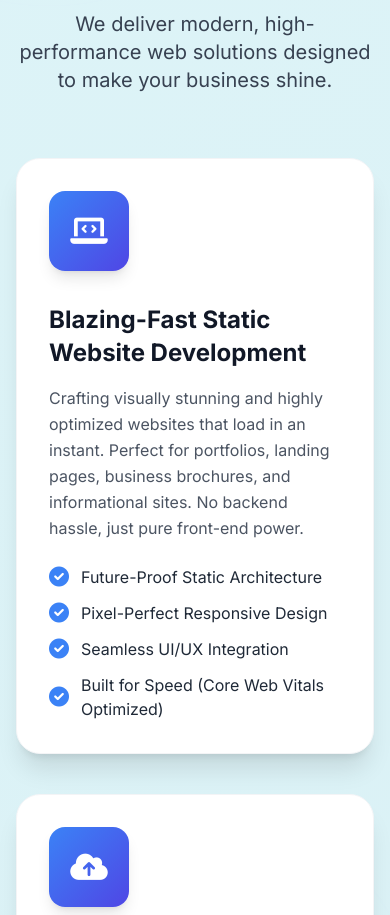
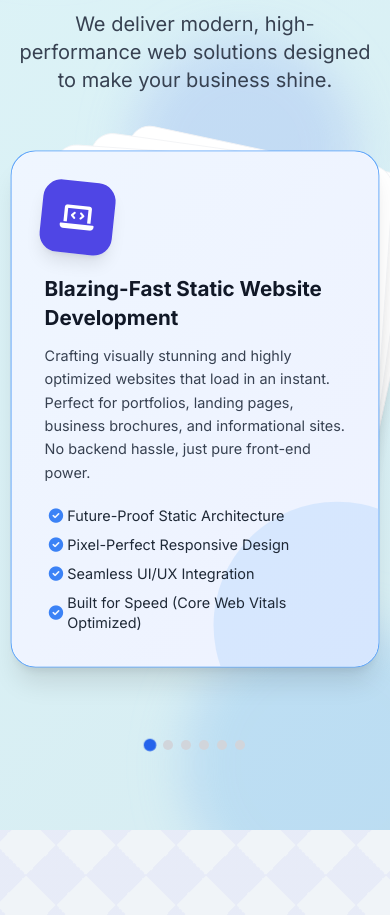
Before and after one commit to BuvaneshPandiyan/SiteOra-1, a React (Create React App) app: page / in a window 390 px wide. Shown: the part 1780-2695 px from the top of the page. Built offline with nearby package versions, Linux system fonts and the light colour scheme.

Commit message:
Update Services.js

```diff
--- a/src/components/Services.js
+++ b/src/components/Services.js
@@ -14,25 +14,25 @@ function Services() {
       ],
     },
     {
-      icon: "fas fa-cloud-upload-alt",
-      title: "FREE Hosting with Netlify/Vercel (Subdomain)",
-      description: "Your website gets deployed on industry-leading platforms like Netlify or Vercel's generous free tiers. This means **zero hosting fees forever**! Your site will live on a reliable, blazing-fast global network, accessible via a subdomain(e.g.,`yourproject.netlify.app` or `yourproject.vercel.app`).",
+      icon: "fas fa-globe-asia",
+      title: "Domain & Hosting Package",
+      description: "Secure your professional online identity with a custom domain name, free for the first year. We provide a complimentary SSL certificate for security and leverage powerful platforms that eliminate monthly hosting fees.",
       features: [
-        "Zero Monthly Hosting Costs",
-        "Automatic SSL/HTTPS Security",
-        "Global Content Delivery Network (CDN)",
-        "Continuous Deployment from Git",
+        "Free Custom Domain (1st Year)",
+        "Free SSL/HTTPS Security",
+        "Zero Monthly Hosting Fees",
+        "High-Performance Global CDN",
       ],
     },
     {
-      icon: "fas fa-wallet",
-      title: "Transparent One-Time Payment",
-      description: "Get your complete, professional website with a simple, upfront **one-time payment**. No hidden fees, no recurring subscriptions from us for the development work. This covers design, development, and initial setup.",
+      icon: "fas fa-hand-holding-usd",
+      title: "Annual Maintenance & SEO",
+      description: "After the initial development, an annual fee of ₹4000 covers your domain renewal and ongoing maintenance. This also includes expert SEO to ensure your website ranks high on search engines, making it easily discoverable by your audience.",
       features: [
-        "Clear, Upfront Pricing",
-        "No Recurring Development Fees",
-        "Exceptional Value for Static Sites",
-        "Focus on Your Business, Not Bills",
+        "Annual Fee: ₹4000",
+        "Custom Domain Renewal Included",
+        "Top-Tier SEO Optimization",
+        "Ongoing Website Maintenance",
       ],
     },
     {
@@ -72,6 +72,12 @@ function Services() {
 
   // State to track if the component has been scrolled into view
   const [inView, setInView] = useState(false);
+  // State for the active card index in the mobile stack
+  const [activeIndex, setActiveIndex] = useState(0);
+  // State for swipe gestures
+  const [touchStartX, setTouchStartX] = useState(null);
+  const [dragOffset, setDragOffset] = useState(0);
+
 
   useEffect(() => {
     const handleScroll = () => {
@@ -81,8 +87,6 @@ function Services() {
         // Trigger animation when the section is 70% in view
         if (rect.top < window.innerHeight * 0.7 && rect.bottom > 0) {
           setInView(true);
-        } else {
-          setInView(false); // Reset if scrolled out of view
         }
       }
     };
@@ -95,11 +99,39 @@ function Services() {
     };
   }, []);
 
+  // --- Swipe Handlers for Mobile ---
+  const handleTouchStart = (e) => {
+    setTouchStartX(e.targetTouches[0].clientX);
+  };
+
+  const handleTouchMove = (e) => {
+    if (touchStartX === null) return;
+    const currentX = e.targetTouches[0].clientX;
+    setDragOffset(currentX - touchStartX);
+  };
+
+  const handleTouchEnd = () => {
+    const minSwipeDistance = 75; // Minimum pixels for a swipe
+
+    if (dragOffset > minSwipeDistance) {
+      // Swiped right (previous card), loops to the end
+      setActiveIndex((prevIndex) => (prevIndex - 1 + servicesData.length) % servicesData.length);
+    } else if (dragOffset < -minSwipeDistance) {
+      // Swiped left (next card), loops to the start
+      setActiveIndex((prevIndex) => (prevIndex + 1) % servicesData.length);
+    }
+
+    // Reset drag state
+    setTouchStartX(null);
+    setDragOffset(0);
+  };
+
+
   return (
     <>
       {/* Ensure Animate.css and Font Awesome are linked in your public/index.html or equivalent:
           <link rel="stylesheet" href="https://cdnjs.cloudflare.com/ajax/libs/animate.css/4.1.1/animate.min.css"/>
-          <link rel="stylesheet" href="https://cdnjs.cloudflare.com/ajax/libs/font-awesome/5.15.4/css/all.min.css" xintegrity="sha512-1ycn6IcaQQ40/MKBW2W4Rhis/DbILU74C1vSrLJxCq57o941Ym01SwNsOMqvEbMoFmJAyDG0f/z0+G+s/vHwWw==" crossorigin="anonymous" referrerpolicy="no-referrer" />
+          <link rel="stylesheet" href="https://cdnjs.cloudflare.com/ajax/libs/font-awesome/5.15.4/css/all.min.css" />
       */}
       <section
         id="services-section"
@@ -136,7 +168,8 @@ function Services() {
             </p>
           </div>
 
-          <div className="grid grid-cols-1 md:grid-cols-2 lg:grid-cols-3 gap-10">
+          {/* --- Desktop Grid View --- */}
+          <div className="hidden md:grid grid-cols-1 md:grid-cols-2 lg:grid-cols-3 gap-10">
             {servicesData.map((service, index) => (
               <div
                 key={index}
@@ -146,38 +179,35 @@ function Services() {
                   animate__animated ${inView ? 'animate__fadeInUp' : 'opacity-0'} motion-reduce:animate-none`}
                 style={{ animationDelay: inView ? `${0.15 * index + 0.5}s` : '0s' }} // Staggered animation
               >
-                {/* Animated background circle on hover */}
                 <div className="absolute inset-0 bg-gradient-to-br from-blue-50 to-indigo-50 opacity-0 group-hover:opacity-100 transition-opacity duration-500 rounded-3xl -z-10"></div>
                 <div className="absolute -bottom-10 -right-10 w-40 h-40 bg-blue-200 rounded-full opacity-0 group-hover:opacity-50 transition-all duration-500 ease-in-out group-hover:scale-150 -z-10"></div>
-
-
                 <div
                   className={`w-20 h-20 rounded-2xl flex items-center justify-center text-white text-3xl mb-8 shadow-lg
                     bg-gradient-to-br from-blue-500 to-indigo-600 transition-all duration-300 ease-in-out
                     group-hover:rotate-6 group-hover:scale-110 group-hover:from-indigo-600 group-hover:to-blue-600
                     motion-safe:animate-float motion-reduce:animate-none`}
-                  style={{ animationDuration: '3s', animationDelay: `${0.1 * index}s` }} // Adjust float speed and stagger
+                  style={{ animationDuration: '3s', animationDelay: `${0.1 * index}s` }}
                 >
                   <i className={service.icon}></i>
                 </div>
                 <h3
                   className={`text-2xl font-extrabold text-gray-900 mb-4 leading-snug group-hover:text-blue-700 transition-colors duration-300
                     animate__animated ${inView ? 'animate__bounceIn' : 'opacity-0'} motion-safe:animate-text-jiggle motion-reduce:animate-none`}
-                  style={{ animationDelay: inView ? `${0.15 * index + 0.8}s` : '0s' }} // Staggered delay for title
+                  style={{ animationDelay: inView ? `${0.15 * index + 0.8}s` : '0s' }}
                 >
                   {service.title}
                 </h3>
                 <p
                   className={`text-gray-700 mb-6 leading-relaxed text-opacity-90 tracking-normal
                     animate__animated ${inView ? 'animate__fadeInLeft' : 'opacity-0'} motion-safe:animate-text-breathe motion-reduce:animate-none`}
-                  style={{ animationDelay: inView ? `${0.15 * index + 1.0}s` : '0s' }} // Staggered delay for description
+                  style={{ animationDelay: inView ? `${0.15 * index + 1.0}s` : '0s' }}
                 >
                   {service.description}
                 </p>
                 <ul
                   className={`space-y-3
                     animate__animated ${inView ? 'animate__fadeInUp' : 'opacity-0'} motion-reduce:animate-none`}
-                  style={{ animationDelay: inView ? `${0.15 * index + 1.2}s` : '0s' }} // Staggered delay for features
+                  style={{ animationDelay: inView ? `${0.15 * index + 1.2}s` : '0s' }}
                 >
                   {service.features.map((feature, idx) => (
                     <li key={idx} className="flex items-center text-gray-800">
@@ -192,6 +222,96 @@ function Services() {
               </div>
             ))}
           </div>
+
+          {/* --- Mobile Stacked Card View with Swipe --- */}
+          <div className="md:hidden">
+            <div
+              className="relative h-[550px] mt-8 card-stack-container"
+              onTouchStart={handleTouchStart}
+              onTouchMove={handleTouchMove}
+              onTouchEnd={handleTouchEnd}
+            >
+              {servicesData.map((service, index) => {
+                const isTopCard = index === activeIndex;
+                const stackPosition = index - activeIndex;
+
+                let style = {
+                  zIndex: servicesData.length - index,
+                  transition: 'all 0.4s ease-out',
+                };
+
+                if (stackPosition < 0) {
+                  // Cards that have been swiped away
+                  style.transform = 'translateX(-120%) rotate(-15deg)';
+                  style.opacity = 0;
+                } else if (isTopCard) {
+                  // The current card being swiped, with hover-like animations applied
+                  style.transform = `translateX(${dragOffset}px) rotate(${dragOffset / 20}deg) scale(1.03)`;
+                  if (touchStartX !== null) {
+                    style.transition = 'none'; // Instant feedback while dragging
+                  }
+                } else {
+                  // Cards in the stack behind, fanned out
+                  style.transform = `translateX(${stackPosition * 15}px) translateY(${stackPosition * -15}px) rotate(${stackPosition * 4}deg) scale(${1 - stackPosition * 0.05})`;
+                  style.opacity = stackPosition > 3 ? 0 : 1; // Hide cards more than 3 deep
+                  style.visibility = stackPosition > 3 ? 'hidden' : 'visible';
+                }
+
+                return (
+                  <div
+                    key={index}
+                    className={`absolute inset-x-0 top-0 bg-white rounded-3xl shadow-xl border p-8 overflow-hidden transition-all duration-500
+                      ${isTopCard ? 'border-blue-400 shadow-2xl' : 'border-gray-100'}
+                    `}
+                    style={style}
+                  >
+                    {/* Animated background elements, visible only on the active card */}
+                    <div className={`absolute inset-0 bg-gradient-to-br from-blue-50 to-indigo-50 transition-opacity duration-500 rounded-3xl -z-10 ${isTopCard ? 'opacity-100' : 'opacity-0'}`}></div>
+                    <div className={`absolute -bottom-10 -right-10 w-40 h-40 bg-blue-200 rounded-full transition-all duration-500 ease-in-out -z-10 ${isTopCard ? 'opacity-50 scale-150' : 'opacity-0'}`}></div>
+
+                    <div
+                      className={`w-16 h-16 rounded-2xl flex items-center justify-center text-white text-2xl mb-6 shadow-lg bg-gradient-to-br from-blue-500 to-indigo-600 transition-all duration-300 ease-in-out
+                        ${isTopCard ? 'rotate-6 scale-110 from-indigo-600 to-blue-600' : ''}
+                      `}
+                    >
+                      <i className={service.icon}></i>
+                    </div>
+                    <h3 className={`text-xl font-extrabold text-gray-900 mb-3 leading-snug transition-colors duration-300
+                      ${isTopCard ? 'text-blue-700' : ''}
+                    `}>
+                      {service.title}
+                    </h3>
+                    <p className="text-gray-700 mb-5 leading-relaxed text-sm">
+                      {service.description}
+                    </p>
+                    <ul className="space-y-2">
+                      {service.features.map((feature, idx) => (
+                        <li key={idx} className="flex items-center text-gray-800 text-sm">
+                          <i
+                            className={`fas fa-check-circle text-blue-500 mr-2 transition-transform duration-200 ease-in-out
+                              ${isTopCard ? 'translate-x-1' : ''}
+                            `}
+                          ></i>
+                          <span>{feature}</span>
+                        </li>
+                      ))}
+                    </ul>
+                  </div>
+                );
+              })}
+            </div>
+            {/* Dot indicators for mobile stack */}
+            <div className="flex justify-center items-center mt-8 space-x-2">
+                {servicesData.map((_, index) => (
+                    <div
+                        key={index}
+                        className={`w-2.5 h-2.5 rounded-full transition-all duration-300 ${
+                            activeIndex === index ? 'bg-blue-600 scale-125' : 'bg-gray-300'
+                        }`}
+                    ></div>
+                ))}
+            </div>
+          </div>
         </div>
       </section>
 
@@ -199,165 +319,66 @@ function Services() {
       <style jsx>{`
         /* --- General Animations --- */
         @keyframes pulseBackground {
-          0% {
-            background-position: 0% 50%;
-          }
-          50% {
-            background-position: 100% 50%;
-          }
-          100% {
-            background-position: 0% 50%;
-          }
+          0% { background-position: 0% 50%; }
+          50% { background-position: 100% 50%; }
+          100% { background-position: 0% 50%; }
         }
-
         @keyframes float {
-          0%, 100% {
-            transform: translateY(0px) rotate(0deg);
-          }
-          50% {
-            transform: translateY(-8px) rotate(2deg);
-          }
+          0%, 100% { transform: translateY(0px) rotate(0deg); }
+          50% { transform: translateY(-8px) rotate(2deg); }
         }
-
-        /* New continuous text animations */
         @keyframes text-float-subtle {
-          0%, 100% {
-            transform: translateY(0px);
-          }
-          50% {
-            transform: translateY(-2px);
-          }
+          0%, 100% { transform: translateY(0px); }
+          50% { transform: translateY(-2px); }
         }
-
         @keyframes text-wave {
-          0%, 100% {
-            transform: rotate(0deg);
-          }
-          25% {
-            transform: rotate(0.5deg);
-          }
-          75% {
-            transform: rotate(-0.5deg);
-          }
+          0%, 100% { transform: rotate(0deg); }
+          25% { transform: rotate(0.5deg); }
+          75% { transform: rotate(-0.5deg); }
         }
-
         @keyframes text-pulse {
-          0%, 100% {
-            transform: scale(1);
-            opacity: 1;
-          }
-          50% {
-            transform: scale(1.005);
-            opacity: 0.95;
-          }
+          0%, 100% { transform: scale(1); opacity: 1; }
+          50% { transform: scale(1.005); opacity: 0.95; }
         }
-
         @keyframes text-jiggle {
-          0%, 100% {
-            transform: translateX(0px) rotate(0deg);
-          }
-          25% {
-            transform: translateX(1px) rotate(0.2deg);
-          }
-          75% {
-            transform: translateX(-1px) rotate(-0.2deg);
-          }
+          0%, 100% { transform: translateX(0px) rotate(0deg); }
+          25% { transform: translateX(1px) rotate(0.2deg); }
+          75% { transform: translateX(-1px) rotate(-0.2deg); }
         }
-
         @keyframes text-breathe {
-          0%, 100% {
-            transform: scale(1);
-          }
-          50% {
-            transform: scale(1.002);
-          }
+          0%, 100% { transform: scale(1); }
+          50% { transform: scale(1.002); }
         }
-
         @keyframes checkmark-pulse {
-          0%, 100% {
-            transform: scale(1);
-          }
-          50% {
-            transform: scale(1.05);
-          }
+          0%, 100% { transform: scale(1); }
+          50% { transform: scale(1.05); }
         }
-
-        /* Animated Blobs */
         @keyframes blob {
-          0% {
-            transform: translate(0px, 0px) scale(1);
-          }
-          33% {
-            transform: translate(30px, -50px) scale(1.1);
-          }
-          66% {
-            transform: translate(-20px, 20px) scale(0.9);
-          }
-          100% {
-            transform: translate(0px, 0px) scale(1);
-          }
+          0% { transform: translate(0px, 0px) scale(1); }
+          33% { transform: translate(30px, -50px) scale(1.1); }
+          66% { transform: translate(-20px, 20px) scale(0.9); }
+          100% { transform: translate(0px, 0px) scale(1); }
         }
-
-        .animate-blob {
-          animation: blob 7s infinite cubic-bezier(0.68, -0.55, 0.27, 1.55);
+        .animate-blob { animation: blob 7s infinite cubic-bezier(0.68, -0.55, 0.27, 1.55); }
+        .animation-delay-2000 { animation-delay: 2s; }
+        .animation-delay-4000 { animation-delay: 4s; }
+        @keyframes text-glow {
+          0%, 100% { text-shadow: 0 0 5px rgba(100, 116, 139, 0.3), 0 0 10px rgba(129, 140, 248, 0.2); }
+          50% { text-shadow: 0 0 15px rgba(100, 116, 139, 0.6), 0 0 25px rgba(129, 140, 248, 0.4); }
         }
-
-        .animation-delay-2000 {
-          animation-delay: 2s;
+        .animate-float { animation: float 3s infinite ease-in-out; }
+        .animate-text-float-subtle { animation: text-float-subtle 3s infinite ease-in-out; }
+        .animate-text-wave { animation: text-wave 5s infinite ease-in-out; }
+        .animate-text-pulse { animation: text-pulse 4s infinite ease-in-out; }
+        .animate-text-jiggle { animation: text-jiggle 2s infinite ease-in-out; }
+        .animate-text-breathe { animation: text-breathe 3s infinite ease-in-out; }
+        .animate-checkmark-pulse { animation: checkmark-pulse 1.5s infinite ease-in-out; }
+        .animated-bg-gradient {
+          background: linear-gradient(135deg, #e0f7fa 0%, #d4eaf0 100%);
+          background-size: 200% 200%;
+          animation: pulseBackground 10s infinite ease-in-out;
         }
-
-        .animation-delay-4000 {
-          animation-delay: 4s;
-        }
-
-        /* Text Glow for 'Elevate Your' */
-        @keyframes text-glow {
-          0%, 100% {
-            text-shadow: 0 0 5px rgba(100, 116, 139, 0.3), 0 0 10px rgba(129, 140, 248, 0.2);
-          }
-          50% {
-            text-shadow: 0 0 15px rgba(100, 116, 139, 0.6), 0 0 25px rgba(129, 140, 248, 0.4);
-          }
-        }
-
-
-        .animate-float {
-          animation: float 3s infinite ease-in-out;
-        }
-
-        .animate-text-float-subtle {
-          animation: text-float-subtle 3s infinite ease-in-out;
-        }
-
-        .animate-text-wave {
-          animation: text-wave 5s infinite ease-in-out;
-        }
-
-        .animate-text-pulse {
-          animation: text-pulse 4s infinite ease-in-out;
-        }
-
-        .animate-text-jiggle {
-          animation: text-jiggle 2s infinite ease-in-out;
-        }
-
-        .animate-text-breathe {
-          animation: text-breathe 3s infinite ease-in-out;
-        }
-
-        .animate-checkmark-pulse {
-          animation: checkmark-pulse 1.5s infinite ease-in-out;
-        }
-
-        /* --- Section Background --- */
-        .animated-bg-gradient {
-          background: linear-gradient(135deg, #e0f7fa 0%, #d4eaf0 100%); /* Very light, calming blue gradient */
-          background-size: 200% 200%; /* Make background larger for movement */
-          animation: pulseBackground 10s infinite ease-in-out; /* Slower, smoother pulse */
-        }
-        .motion-reduce .animated-bg-gradient {
-          animation: none; /* Disable animation for reduced motion */
-        }
+        .motion-reduce .animated-bg-gradient { animation: none; }
       `}</style>
     </>
   );
```
